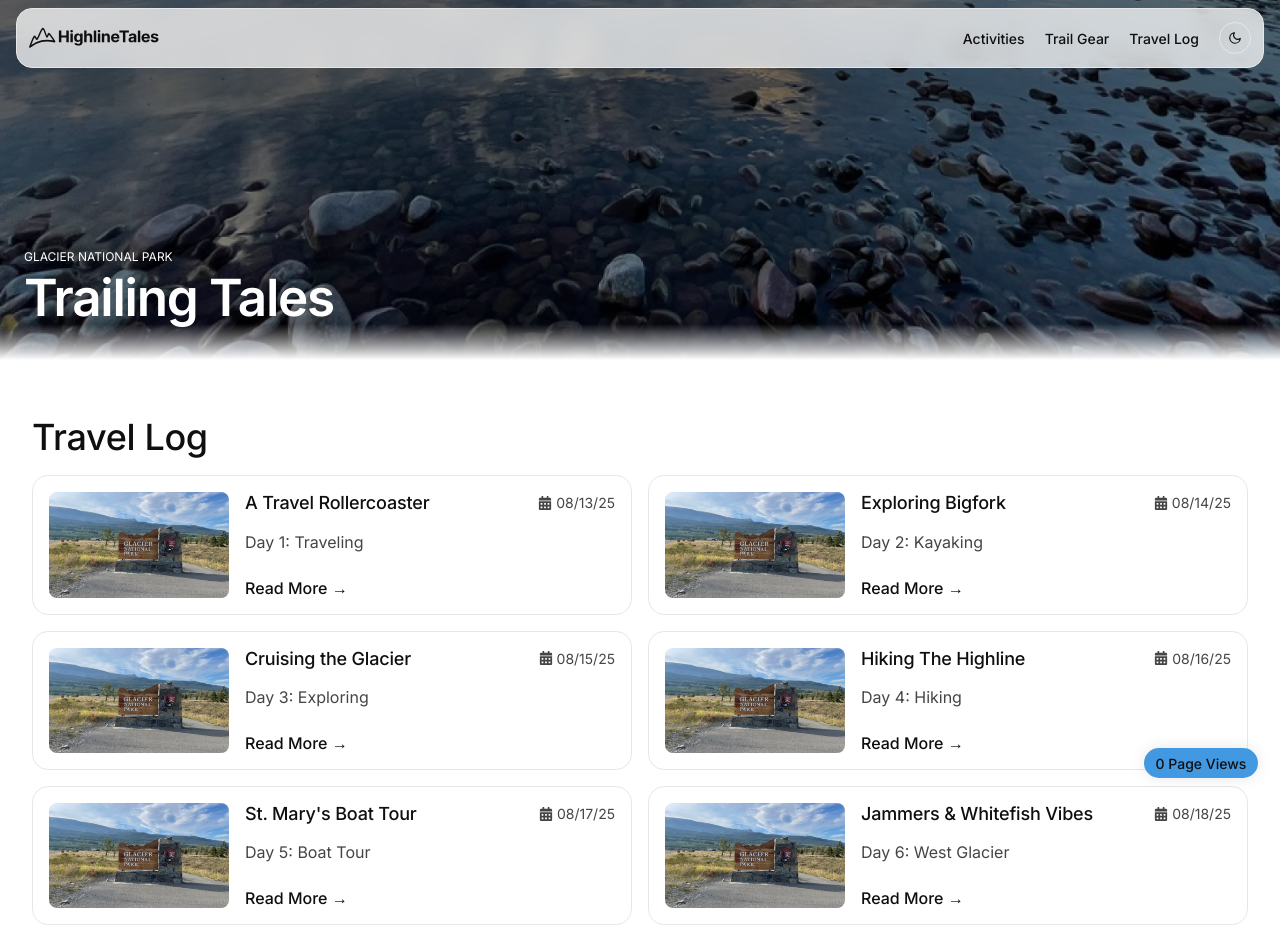
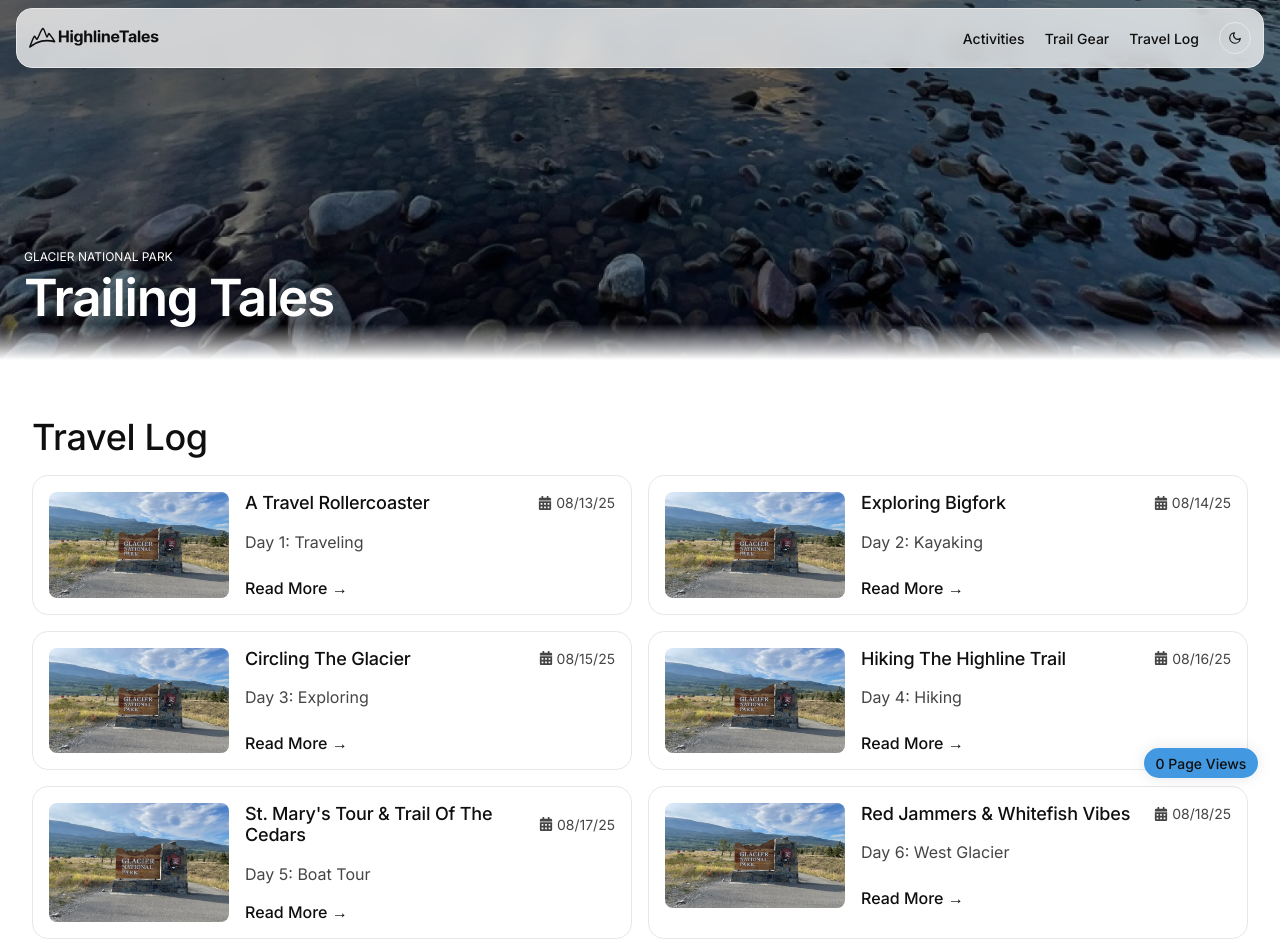
Before and after one commit to Timbaines/highline-tales, a React (Vite) app: page /blog in a window 1280 px wide. Shown: the top 940 px of the page. Built offline with nearby package versions, Linux system fonts and the light colour scheme; no server answers.

Commit message:
chore: update blog titles in `blogData.js` for consistency and clarity

```diff
--- a/src/data/blogData.js
+++ b/src/data/blogData.js
@@ -51,7 +51,7 @@ export const blogData = [
     },
     {
         id: 3,
-        title: "Cruising the Glacier",
+        title: "Circling The Glacier",
         subtitle: "TRIP PLANNING",
         author: "Sarah & Tim Baines",
         date: "08/15/25",
@@ -76,7 +76,7 @@ export const blogData = [
     },
     {
         id: 4,
-        title: "Hiking The Highline",
+        title: "Hiking The Highline Trail",
         subtitle: "TRIP PLANNING",
         author: "Sarah & Tim Baines",
         date: "08/16/25",
@@ -101,7 +101,7 @@ export const blogData = [
     },
     {
         id: 5,
-        title: "St. Mary's Boat Tour",
+        title: "St. Mary's Tour & Trail Of The Cedars",
         subtitle: "TRIP PLANNING",
         author: "Sarah & Tim Baines",
         date: "08/17/25",
@@ -126,7 +126,7 @@ export const blogData = [
     },
     {
         id: 6,
-        title: "Jammers & Whitefish Vibes",
+        title: "Red Jammers & Whitefish Vibes",
         subtitle: "TRIP PLANNING",
         author: "Sarah & Tim Baines",
         date: "08/18/25",
```
